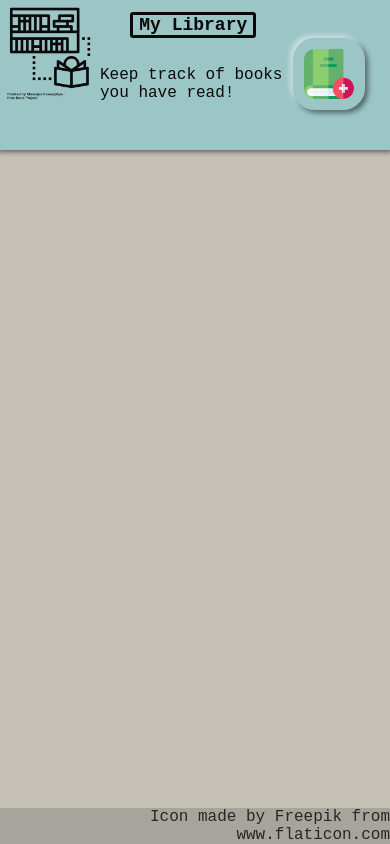
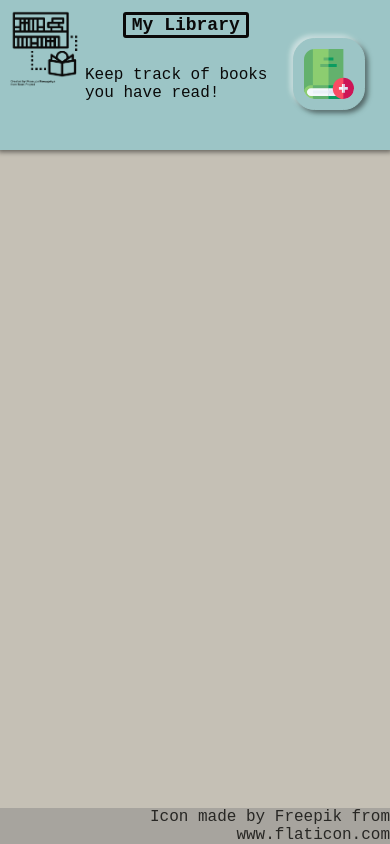
Before and after one commit to tunajim/myLibrary-addValidation, a plain HTML site: page index.html in a window 390 px wide. Drawn offline with Linux system fonts and the light colour scheme.

Commit message:
style.css

```diff
--- a/style.css
+++ b/style.css
@@ -32,15 +32,16 @@ h1{
     align-items: center;
 }
 #libraryImg{
-    margin-top: 5px;
-    width: 200px;
-    height: 200px;
+    margin-top: 10px;
+    margin-left: 5px;
+    width: 120px;
+    height: 120px;
 }
 
 @media (max-width: 400px){
     #libraryImg{
-        width: 100px;
-        height: 100px;
+        width: 80px;
+        height: 80px;
     }
     h1{
         width: 120px;
```
